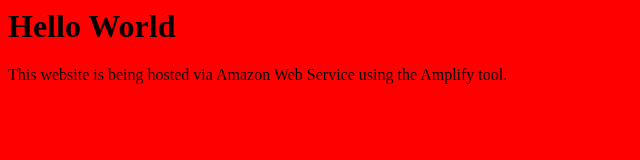
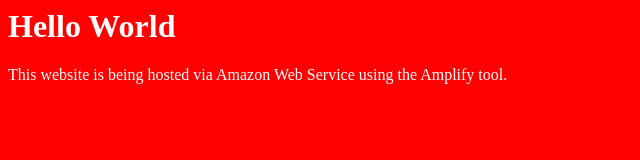
Before and after one commit to pirofestionalDev/demo, a plain HTML site: page index.html in a window 1280 px wide. Shown: the whole page, without its empty margins (0-640 px from the left). Drawn offline with Linux system fonts and the light colour scheme.

Commit message:
Update index.html

```diff
--- a/index.html
+++ b/index.html
@@ -1,5 +1,13 @@
 <html>
 <head>
+  <style>
+    h1{
+      color:white;
+    }
+    p{
+      color:white;
+    }
+  </style>
 <title>My first webpage</title>
 </head>
 <body bgcolor="red">
```
